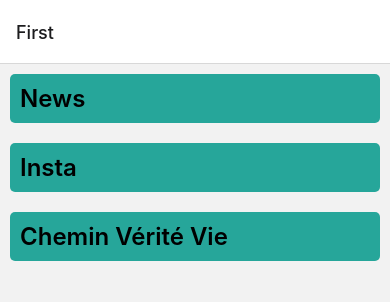
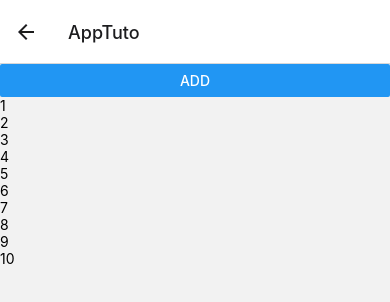
Before and after one commit to yannisjdubois/mybook, a React Native app: screen /AppTuto in a window 390 px wide. Shown: the top 302 px of the page. Built offline with nearby package versions, Linux system fonts and the light colour scheme.

Commit message:
TutoFlatList - ajout dynamique de nombre en apuyant sur un bouton

```diff
--- /dev/null
+++ b/AllApps/AppNews/TutoFlatlist/index.js
@@ -0,0 +1,34 @@
+import { View, Text, FlatList, Button } from 'react-native'
+import React from 'react'
+import { useState } from 'react'
+
+const Tuto = () => {
+    const [getNombres, setNombres] = useState([1,2,3,4,5,6,7,8,9,10])
+
+    const addNombres = () =>{
+        console.log("addNombres", getNombres.length+1)
+        const tempNombres = [
+            ...getNombres,
+            getNombres.length+1
+        ]
+        setNombres(tempNombres)
+
+      }
+
+  return (
+    <FlatList
+    ListHeaderComponent={
+        <Button
+            onPress={addNombres}
+            title='Add'
+        />}
+        data={getNombres}
+        renderItem = { ({item}) =>
+            <Text>{item}</Text>
+        }
+        keyExtractor = {item=>item}
+    />
+  )
+}
+
+export default Tuto
--- a/App.js
+++ b/App.js
@@ -5,6 +5,7 @@
 import FirstScreen from './AllApps/First/Index';
 import Insta from './AllApps/Insta';
 import News from './AllApps/AppNews';
+import Tuto from './AllApps/AppNews/TutoFlatList';
 
 const Stack = createNativeStackNavigator();
 
@@ -15,6 +16,7 @@
         <Stack.Screen name="First" component={FirstScreen} />
         <Stack.Screen name="AppInsta" component={Insta} />
         <Stack.Screen name="AppNews" component={News} />
+        <Stack.Screen name="AppTuto" component={Tuto} />
       </Stack.Navigator>
     </NavigationContainer>
   )
--- a/Datas/first.js
+++ b/Datas/first.js
@@ -13,7 +13,7 @@
 
     {
         id : 3,
-        titre : "Chemin Vérité Vie",
-        nomApp : "CheminVeriteVie"
+        titre : "Tuto",
+        nomApp : "AppTuto"
     },
 ] ;
```
